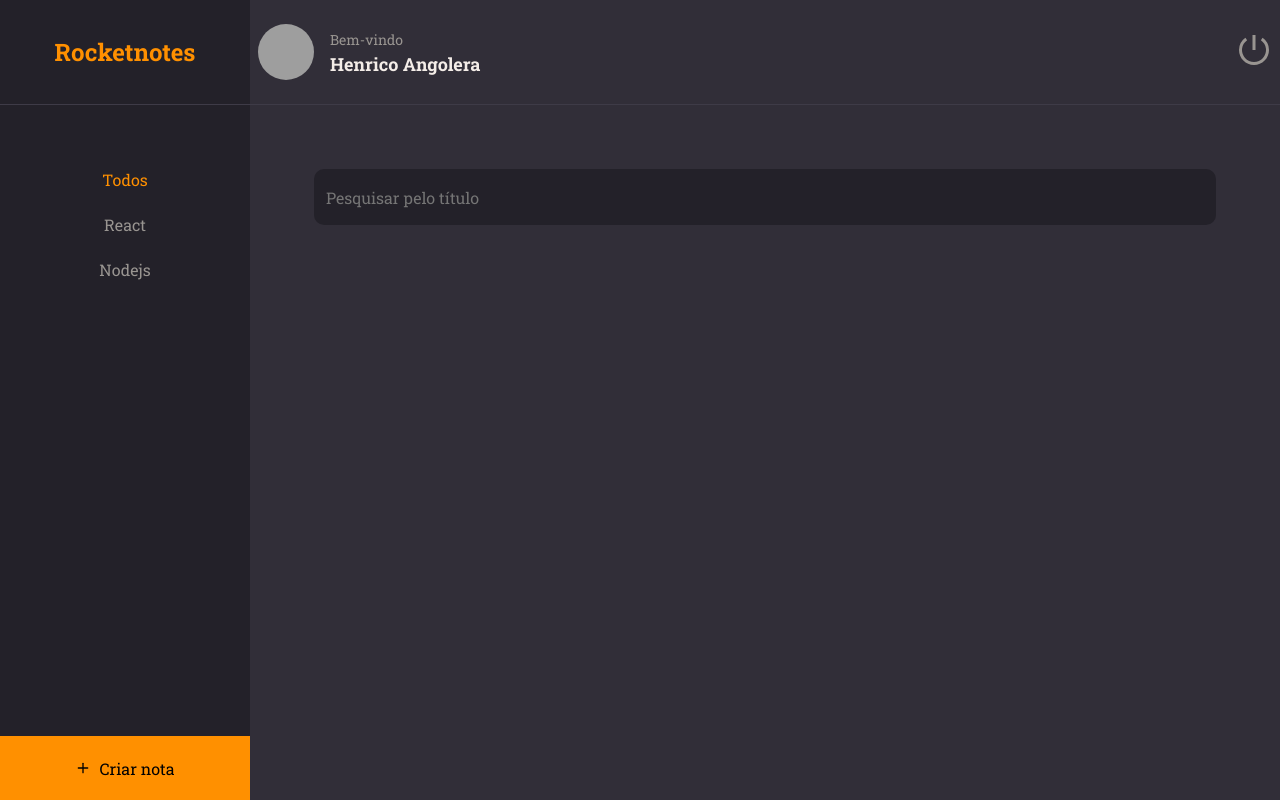
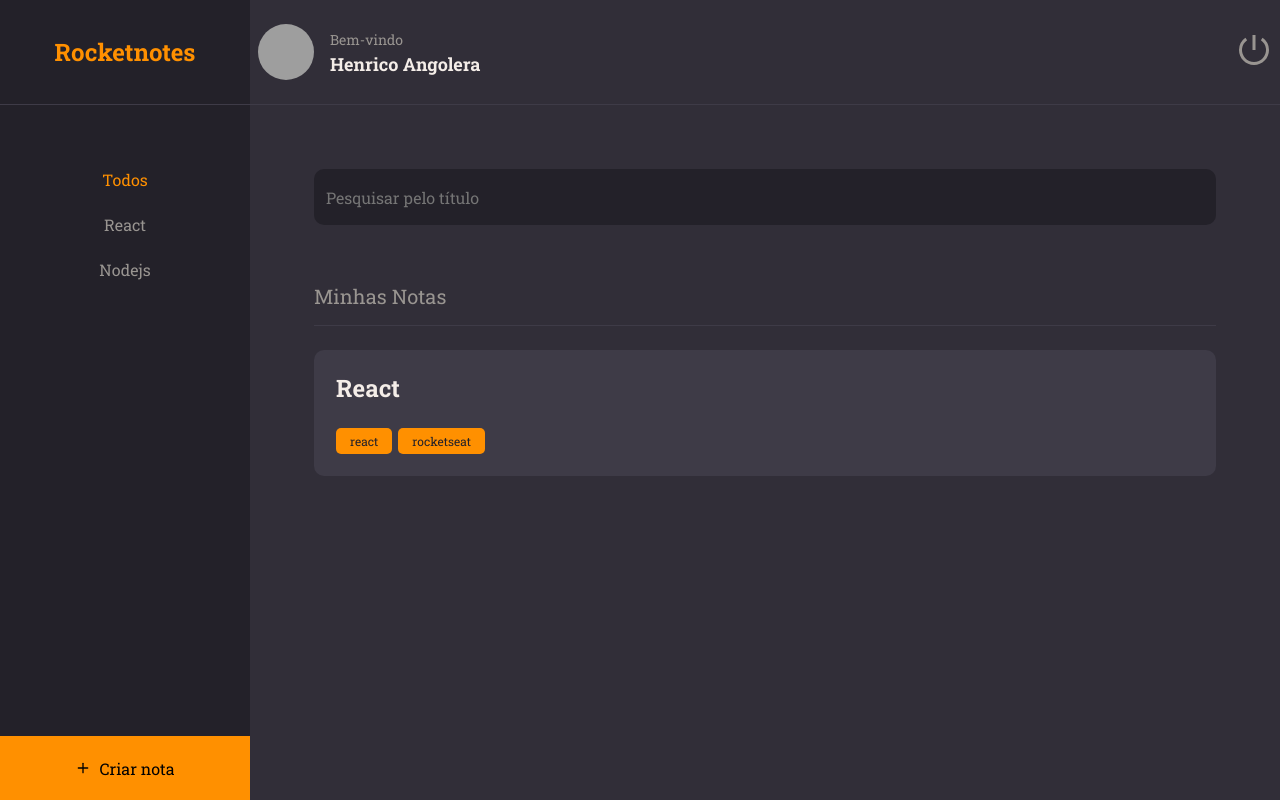
Before and after one commit to HenricoAngolera/rocketnotes, a React (Vite) app: page / in a window 1280 px wide. Built offline with nearby package versions, Linux system fonts and the light colour scheme; grey boxes are pictures that could not be loaded.

Commit message:
notes component

```diff
--- /dev/null
+++ b/src/components/Note/index.jsx
@@ -0,0 +1,19 @@
+import { Container } from "./styles";
+import { Tag } from '../Tag';
+
+export function Note({ data, ...rest}) {
+  return (
+    <Container {...rest}>
+      <h1>{data.title}</h1>
+
+      {
+        data.tags &&
+        <footer>
+          {
+            data.tags.map(tag => <Tag key={tag.id} title={tag.name} />)
+          }
+        </footer>
+      }
+    </Container>
+  );
+}
--- /dev/null
+++ b/src/components/Note/styles.js
@@ -0,0 +1,27 @@
+import styled from "styled-components";
+
+export const Container = styled.button`
+  width: 100%;
+  background-color: ${({ theme }) => theme.COLORS.BACKGROUND_700};
+
+  border: none;
+  border-radius: 10px;
+
+  padding: 22px;
+  margin-bottom: 16px;
+
+  > h1 {
+    flex: 1;
+    text-align: left;
+    font-weight: 700;
+    font-size: 24px;
+    color: ${({ theme }) => theme.COLORS.WHITE};
+  }
+
+  > footer {
+    width: 100%;
+    display: flex;
+    margin-top: 24px;
+  }
+
+`;
--- a/src/components/Tag/index.jsx
+++ b/src/components/Tag/index.jsx
@@ -1,8 +1,8 @@
 import { Container } from "./styles";
 
-export function Tag({ title }) {
+export function Tag({ title, ...rest }) {
   return (
-    <Container>
+    <Container {...rest}>
       {title}
     </Container>
   )
--- a/src/pages/Home/index.jsx
+++ b/src/pages/Home/index.jsx
@@ -2,8 +2,10 @@
 
 import { Container, Brand, Menu, Search, Content, NewNote } from './styles';
 
+import { Note } from '../../components/Note';
 import { Header } from '../../components/Header';
 import { Input } from '../../components/Input';
+import { Section } from '../../components/Section';
 import { ButtonText } from '../../components/ButtonText';
 
 export function Home(){
@@ -25,7 +27,17 @@
         <Input placeholder="Pesquisar pelo título" />
       </Search>
       <Content>
+        <Section title="Minhas Notas">
+          <Note data={{
+            title: 'React',
+            tags:[
+              {id: 1, name: 'react'},
+              {id: 2, name: 'rocketseat'},
+            ]
+          }}
+          />
 
+        </Section>
       </Content>
       <NewNote>
         <FiPlus />
--- a/src/pages/Home/styles.js
+++ b/src/pages/Home/styles.js
@@ -54,6 +54,8 @@
 
 export const Content = styled.div`
   grid-area: content;
+  padding: 0 64px;
+  overflow-y: auto;
 `;
 
 export const NewNote = styled.button`
```
